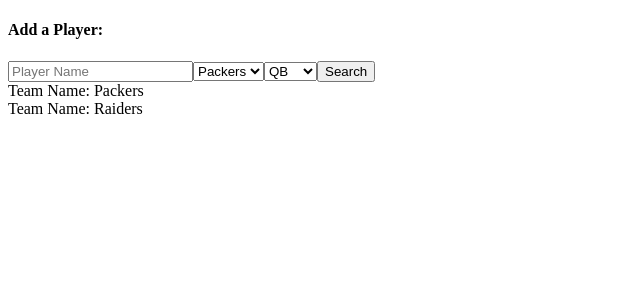
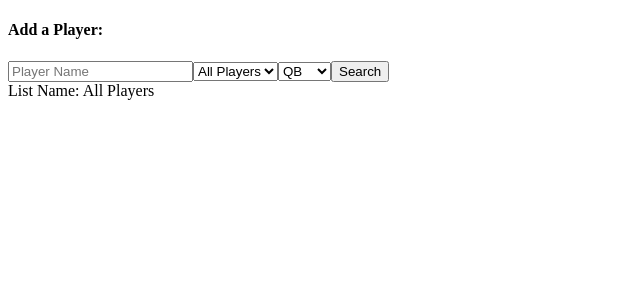
Before and after one commit to twzkraus/fantasy-champ, a React app: page / in a window 1280 px wide. Shown: the top 300 px of the page, without its empty margins (0-640 px from the left). Built offline with nearby package versions, Linux system fonts and the light colour scheme; the HTML template or start-up script is replaced by a standard one.

Commit message:
updates teams to be lists

```diff
--- a/src/components/AddPlayer.jsx
+++ b/src/components/AddPlayer.jsx
@@ -1,6 +1,6 @@
 import React from 'react';
 
-const AddPlayer = ({ teams, addPlayer }) => {
+const AddPlayer = ({ lists, addPlayer }) => {
 
   const positions = ['QB', 'RB', 'WR', 'TE', 'D/ST', 'K'];
 
@@ -8,17 +8,17 @@ const AddPlayer = ({ teams, addPlayer }) => {
     <form>
       <h4>Add a Player:</h4>
       <input type="text" name="player-name" id="player-name" placeholder="Player Name"></input>
-      <select id="fantasy-team-index" name="fantasy-team-index">
-        {teams.map((teamName, i) =>
-          <option value={i} key={teamName}>
-            {teamName}
+      <select id="list-index" name="list-index">
+        {lists.map((listName, i) =>
+          <option value={i} key={listName}>
+            {listName}
           </option>)
         }
       </select>
       <select id="position" name="position">
         {positions.map(pos => <option value={pos} key={pos}>{pos}</option>)}
       </select>
-      <button onClick={(e) => addPlayer(e, document.getElementById('player-name').value, document.getElementById('position').value, document.getElementById('fantasy-team-index').value)}>Search</button>
+      <button onClick={(e) => addPlayer(e, document.getElementById('player-name').value, document.getElementById('position').value, document.getElementById('list-index').value)}>Search</button>
     </form>
   )
 }
--- a/src/components/App.jsx
+++ b/src/components/App.jsx
@@ -1,14 +1,14 @@
 import React, { useState, useEffect } from 'react';
 import axios from 'axios';
-import Team from './Team.jsx';
+import PlayerList from './PlayerList.jsx';
 import AddPlayer from './AddPlayer.jsx';
 import popularPlayers from '../../data/popularPlayers.json';
 
-import { exampleTeams, examplePlayers } from '../exampleTeam.js';
+// import { exampleLists, examplePlayers } from '../exampleTeam.js';
 
 const App = () => {
 
-  const [teams, setTeams] = useState(exampleTeams);
+  const [lists, setLists] = useState(['All Players']);
   const [players, setPlayers] = useState([]);
 
   useEffect(() => {
@@ -19,7 +19,7 @@ const App = () => {
         name: key,
         position: popularPlayers[key].position,
         stats: popularPlayers[key].stats,
-        teamID: ++i % 2
+        listID: 0
       })
     }
     setPlayers(tempPlayers);
@@ -36,14 +36,14 @@ const App = () => {
     });
   };
 
-  const addPlayerToTeam = (event, name, position, teamID) => {
+  const addPlayerToList = (event, name, position, listID) => {
     event.preventDefault();
     getPlayer(name)
       .then(result => {
         const newPlayer = {
           name,
           position,
-          teamID: parseInt(teamID),
+          listID: parseInt(listID),
           stats: result.data,
           points: 0,
         };
@@ -58,8 +58,8 @@ const App = () => {
 
   return (
     <div>
-      <AddPlayer teams={teams} addPlayer={addPlayerToTeam}/>
-      {teams.map((teamName, i) => <Team key={teamName} teamName={teamName} index={i} players={players} />)}
+      <AddPlayer lists={lists} addPlayer={addPlayerToList}/>
+      {lists.map((listName, i) => <PlayerList key={listName} playerListName={listName} index={i} players={players} />)}
     </div>
   );
 };
--- a/src/components/Team.jsx
+++ b/src/components/PlayerList.jsx
@@ -1,15 +1,15 @@
 import React from 'react';
 import Player from './Player.jsx';
 
-const Team = ({ teamName, index, players }) => {
+const PlayerList = ({ playerListName, index, players }) => {
 
   return (
     <div>
-      <div>Team Name: {teamName}</div>
-      {players.filter(player => player.teamID === index)
+      <div>List Name: {playerListName}</div>
+      {players.filter(player => player.listID === index)
         .map(filteredPlayer => <Player key={filteredPlayer.name} playerData={filteredPlayer}/>)}
     </div>
   );
 }
 
-export default Team;
+export default PlayerList;
```
